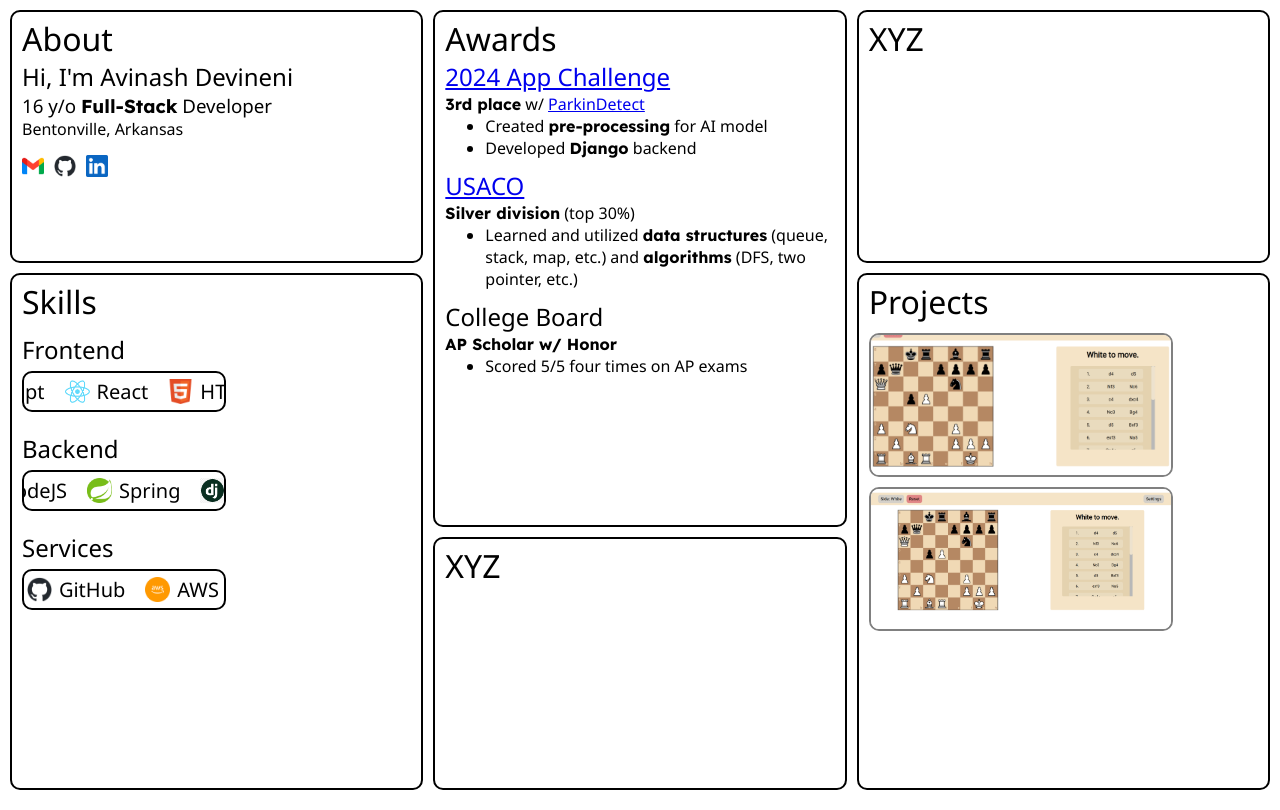
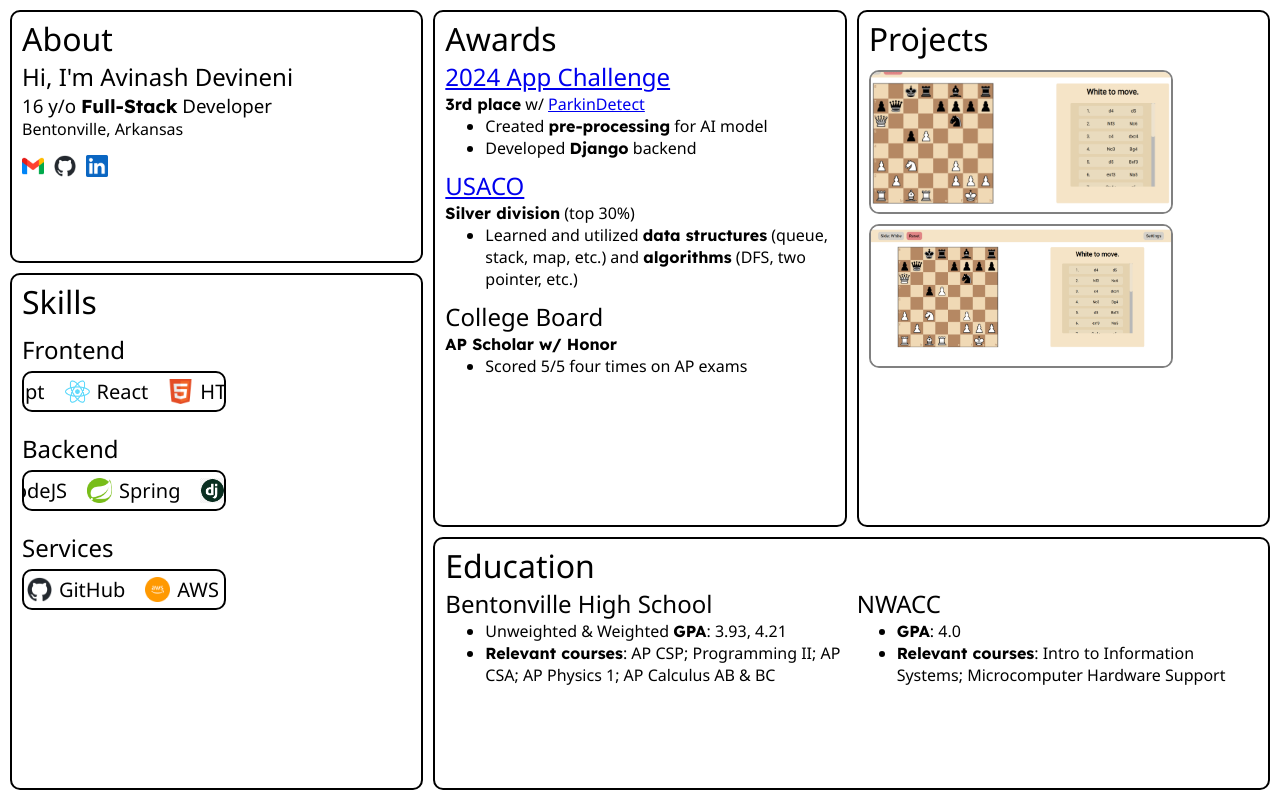
Before and after one commit to AvinashDevineni/Portfolio, a React (Vite) app: page / in a window 1280 px wide. Built offline with nearby package versions, Linux system fonts and the light colour scheme; the HTML template or start-up script is replaced by a standard one; a web font is replaced by a local one.

Commit message:
Added education card

```diff
--- a/src/App.css
+++ b/src/App.css
@@ -12,6 +12,8 @@
 
     border: 2px solid black;
     border-radius: 10px;
+
+    overflow: auto;
 }
 
 .card * {
@@ -24,8 +26,8 @@
 }
 
 #projects {
-    grid-row-start: 2;
-    grid-row-end: 4;
+    grid-row-start: 1;
+    grid-row-end: 3;
     grid-column-start: 3;
 }
 
@@ -50,3 +52,14 @@
     flex-direction: column;
     gap: 10px;
 }
+
+#education {
+    grid-column-start: 2;
+    grid-column-end: 4;
+}
+
+#education-list {
+    display: grid;
+    grid-template-columns: repeat(2, 1fr);
+    gap: 10px;
+}
--- a/src/App.tsx
+++ b/src/App.tsx
@@ -216,12 +216,36 @@ export default function App() {
 					</div>
 				</div>
 
-				<div className='card' id='XYZ'>
-					<h1>XYZ</h1>
-				</div>
+				<div className='card' id='education'>
+					<h1>Education</h1>
 
-				<div className='card' id='XYZ'>
-					<h1>XYZ</h1>
+					<div id='education-list'>
+						<div>
+							<h2>Bentonville High School</h2>
+							<ul>
+								<li>
+									Unweighted & Weighted <strong>GPA</strong>: 3.93, 4.21
+								</li>
+								<li>
+									<strong>Relevant courses</strong>: AP CSP; Programming II; AP CSA;
+									&#9; AP Physics 1; AP Calculus AB & BC
+								</li>
+							</ul>
+						</div>
+
+						<div>
+							<h2>NWACC</h2>
+							<ul>
+								<li>
+									<strong>GPA</strong>: 4.0
+								</li>
+								<li>
+									<strong>Relevant courses</strong>: Intro to Information Systems;
+									&#9; Microcomputer Hardware Support
+								</li>
+							</ul>
+						</div>
+					</div>
 				</div>
 			</div>
 		</>
```
